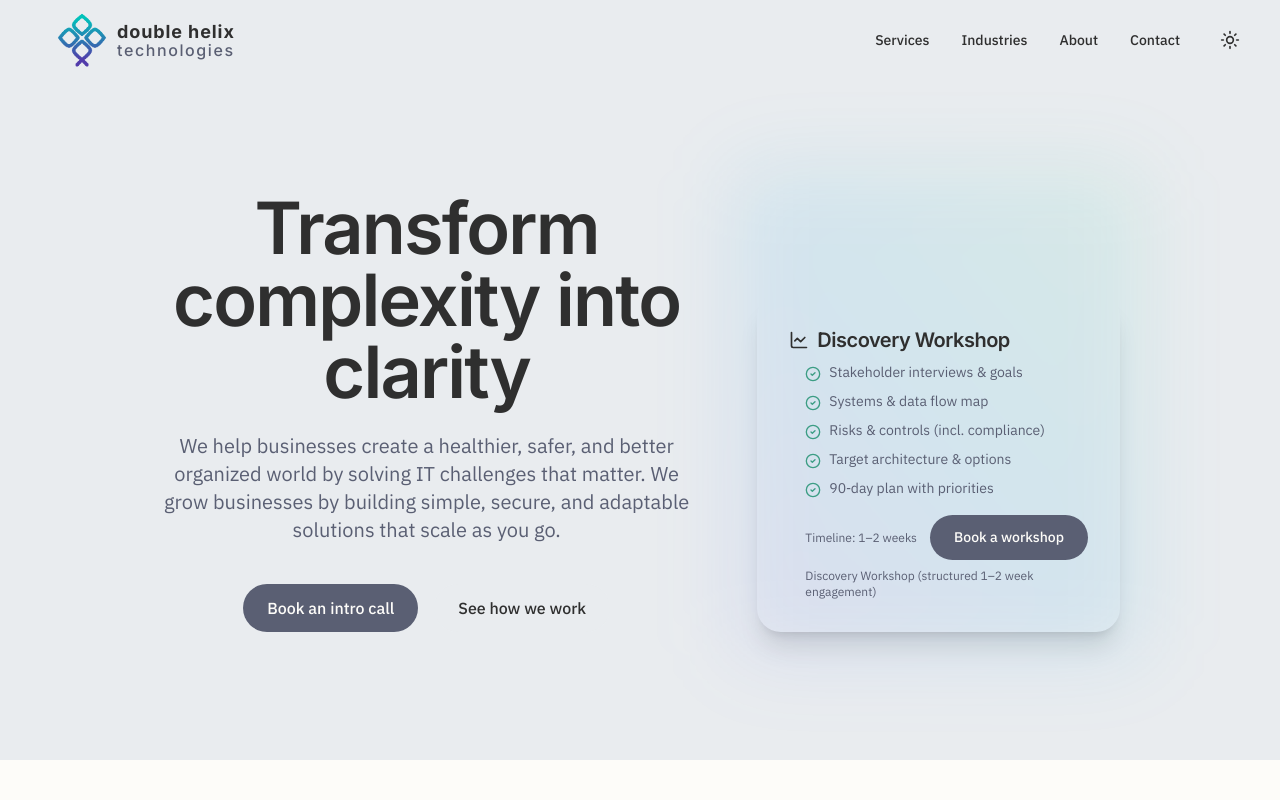
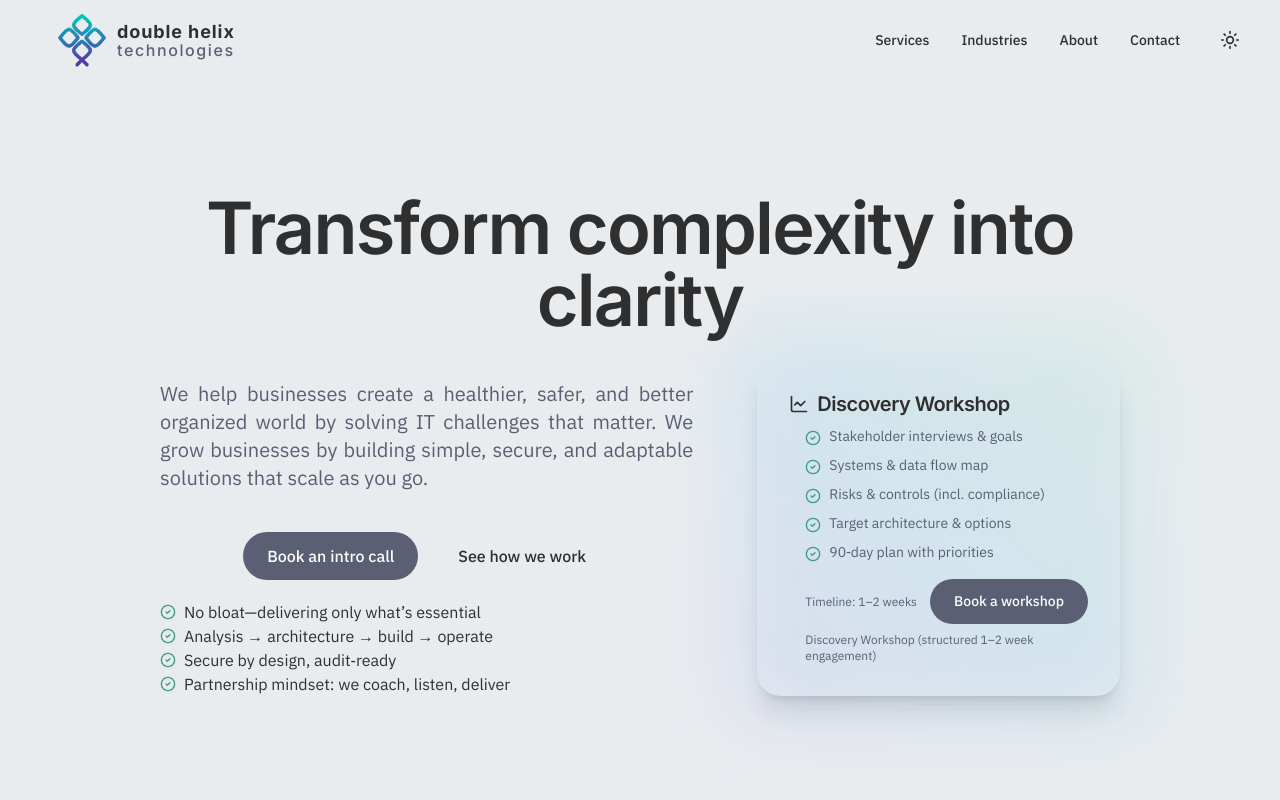
Before and after one commit to Double-Helix-Technologies/Double-Helix-Technologies.github.io, a Next.js app: page / in a window 1280 px wide. Shown: the top 800 px of the page. Built offline with nearby package versions, Linux system fonts and the light colour scheme.

Commit message:
Add slogans

```diff
--- a/app/components/Hero.tsx
+++ b/app/components/Hero.tsx
@@ -5,6 +5,12 @@ import { Card, CardContent, CardHeader, CardTitle } from "./ui/Card";
 import { CheckCircle2, LineChart } from 'lucide-react';
 
 export default function Hero() {
+  const slogans = [
+    "No bloat—delivering only what’s essential",
+    "Analysis → architecture → build → operate",
+    "Secure by design, audit‑ready",
+    "Partnership mindset: we coach, listen, deliver",
+  ];
   const workshopItems = [
     "Stakeholder interviews & goals",
     "Systems & data flow map",
@@ -14,15 +20,17 @@ export default function Hero() {
   ];
   return (
     <div className="relative pt-32 pb-20 md:pt-48 md:pb-32 overflow-hidden bg-background-alt">
-      <div className="container-tight md:grid md:grid-cols-12 md:gap-16 animate-fade-in">
-        <div className="text-center md:col-span-7">
-          <h1 className="text-5xl md:text-6xl lg:text-7xl tracking-tight font-semibold text-text-primary font-heading">
+      <div className="container-tight animate-fade-in">
+        <h1 className="text-5xl md:text-6xl lg:text-7xl tracking-tight font-semibold text-text-primary font-heading text-center mb-5">
           <span className="block">Transform complexity into clarity</span>
         </h1>
-          <p className="mt-6 text-lg md:text-xl text-text-secondary max-w-2xl mx-auto">
+        <div className="md:grid md:grid-cols-12 md:gap-16">
+          <div className="text-center md:col-span-7">
+
+            <p className="mt-6 text-lg md:text-xl text-text-secondary max-w-2xl mx-auto text-justify">
               We help businesses create a healthier, safer, and better organized world by solving IT challenges that matter. We grow businesses by building simple, secure, and adaptable solutions that scale as you go.
             </p>
-          <div className="mt-10 flex flex-col sm:flex-row justify-center gap-4">
+            <div className="mt-10 mb-5 flex flex-col sm:flex-row justify-center gap-4">
               <Link
                 href="#contact"
                 className="btn-accent"
@@ -36,6 +44,13 @@ export default function Hero() {
                 See how we work
               </Link>
             </div>
+            <ul className="pace-y-2">
+              {slogans.map((item, idx) => (
+                <li key={idx} className="flex gap-2">
+                  <CheckCircle2 className="h-4 w-4 text-accent-green mt-1" /> {item}
+                </li>
+              ))}
+            </ul>
           </div>
           <div className="md:col-span-5">
               <div className="relative h-full flex flex-col justify-end">
@@ -70,5 +85,6 @@ export default function Hero() {
           </div>
         </div>
       </div>
+    </div>
   );
 }
```
Lines whose indentation alone changed are shown as unchanged.
